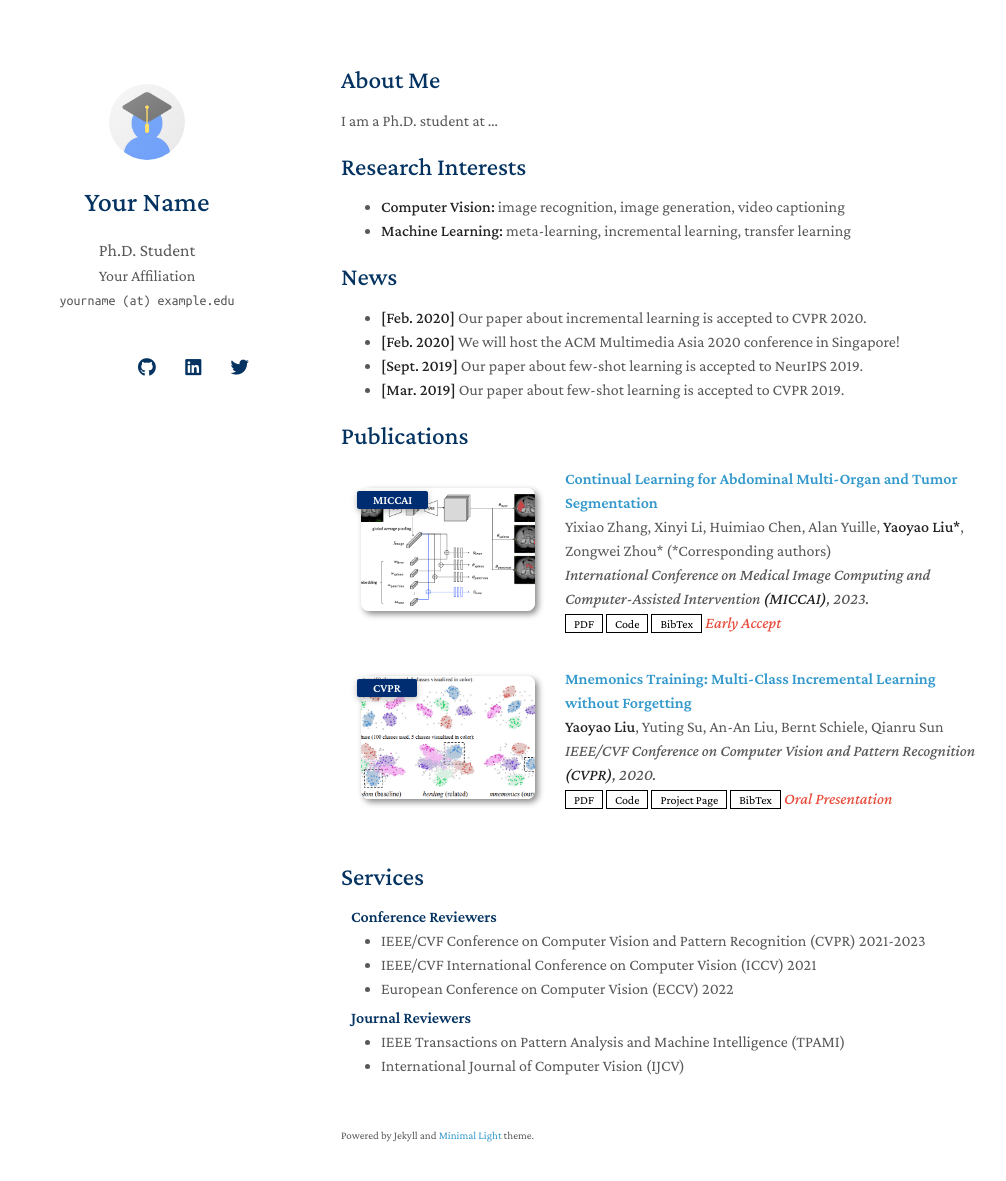
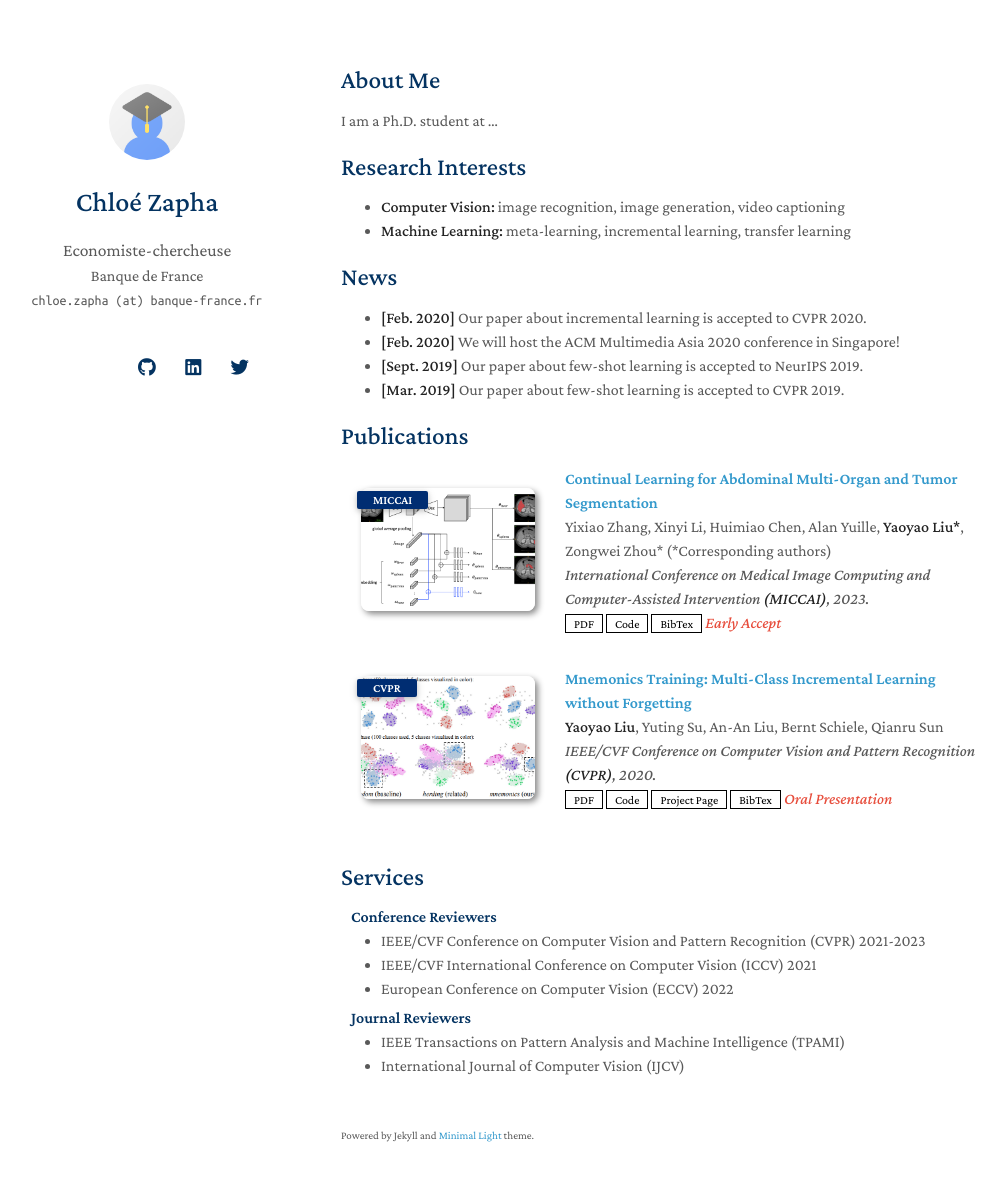
Before and after one commit to czapha/monsite, a Jekyll site: the page built from index.md, in a window 1280 px wide and 1216 px high. Shown: the top 1181 px of the window, without its empty margins (129-1135 px from the left). Built offline with Jekyll 4.4.1, drawn with Linux system fonts in a browser that asks for light colours; nearby versions of some CDN libraries; a style sheet for code colours, icons or effects is not loaded; our own code applies the rules of GitHub Pages for plain Markdown files.

Commit message:
Update _config.yml

```diff
--- a/_config.yml
+++ b/_config.yml
@@ -1,8 +1,8 @@
 # Basic Information
-title: Your Name
-position: Ph.D. Student
-affiliation: Your Affiliation
-email: yourname (at) example.edu
+title: Chloé Zapha
+position: Economiste-chercheuse
+affiliation: Banque de France
+email: chloe.zapha (at) banque-france.fr
 
 # Search Engine Optimization (SEO)
 # The following information is used to improve the website traffic from search engines, e.g., Google.
```
